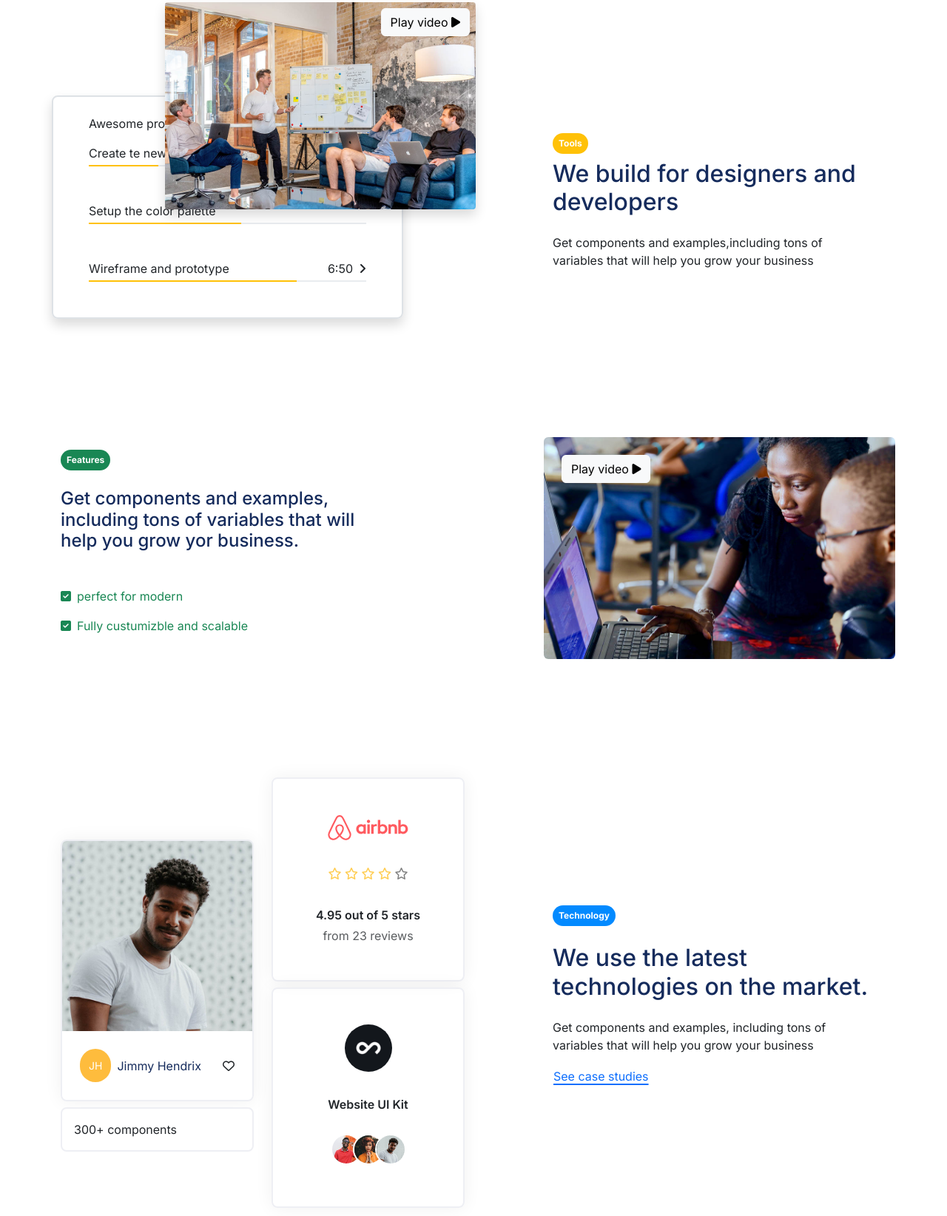
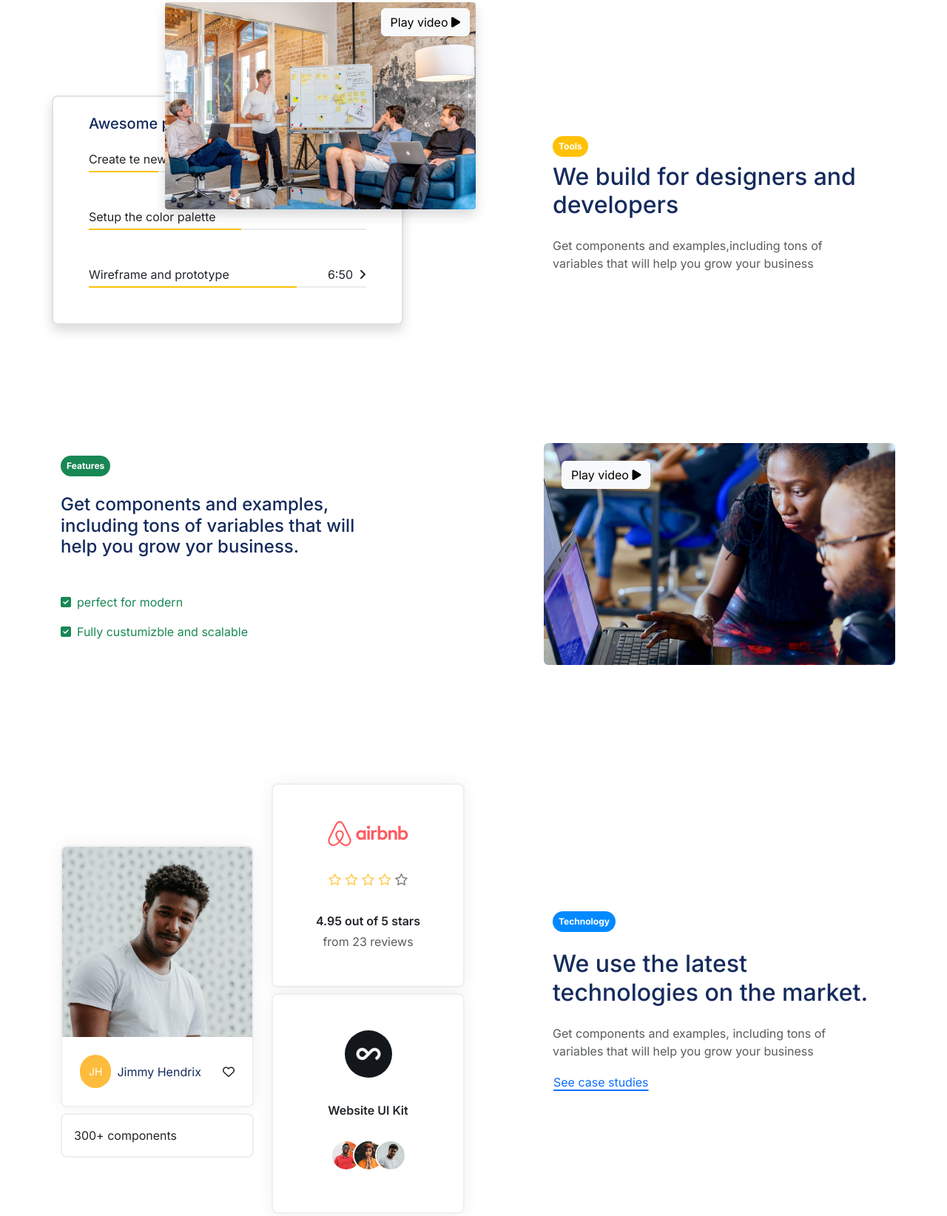
Before and after one commit to Yannick565/odoo-test, a plain HTML site: page index.html in a window 1280 px wide. Shown: the part 1006-2650 px from the top of the page at 74% size. Drawn offline with nearby package versions, Linux system fonts and the light colour scheme.

Commit message:
Final commit

```diff
--- a/index.html
+++ b/index.html
@@ -231,7 +231,7 @@
           <a class="btn btn-light vidAbsolute m-2"
             >Play video <i class="fa-solid fa-play"></i
           ></a>
-          <p>Awesome projects</p>
+          <h5 class="custom-textBlue mb-4">Awesome projects</h5>
 
           <div class="col mb-5">
             <p class="mb-1">Create te new logo</p>
@@ -292,7 +292,7 @@
           <h2 class="mb-4 custom-textBlue">
             We build for designers and developers
           </h2>
-          <p class="col-12 col-lg-10">
+          <p class="col-12 col-lg-10 text-muted">
             Get components and examples,including tons of variables that will
             help you grow your business
           </p>
@@ -308,7 +308,7 @@
           <span class="badge rounded-pill text-bg-success text-white p-2 mb-4">
             Features
           </span>
-          <h4 class="mb-5 custom-textBlue">
+          <h4 class="mb-5 custom-textBlue text-muted">
             Get components and examples, including tons of variables that will
             help you grow yor business.
           </h4>
@@ -428,7 +428,7 @@
           <h2 class="mb-4 custom-textBlue">
             We use the latest technologies on the market.
           </h2>
-          <p class="col-12 col-lg-10">
+          <p class="col-12 col-lg-10 text-muted">
             Get components and examples, including tons of variables that will
             help you grow your business
           </p>
@@ -449,7 +449,7 @@
               Easy to install
             </span>
             <h3 class="mb-4 custom-textBlue">Download, install and run.</h3>
-            <p class="col-12 col-lg-10">
+            <p class="col-12 col-lg-10 text-muted">
               Get components and examples, including tons of variables that will
               help you grow your business.
             </p>
```
